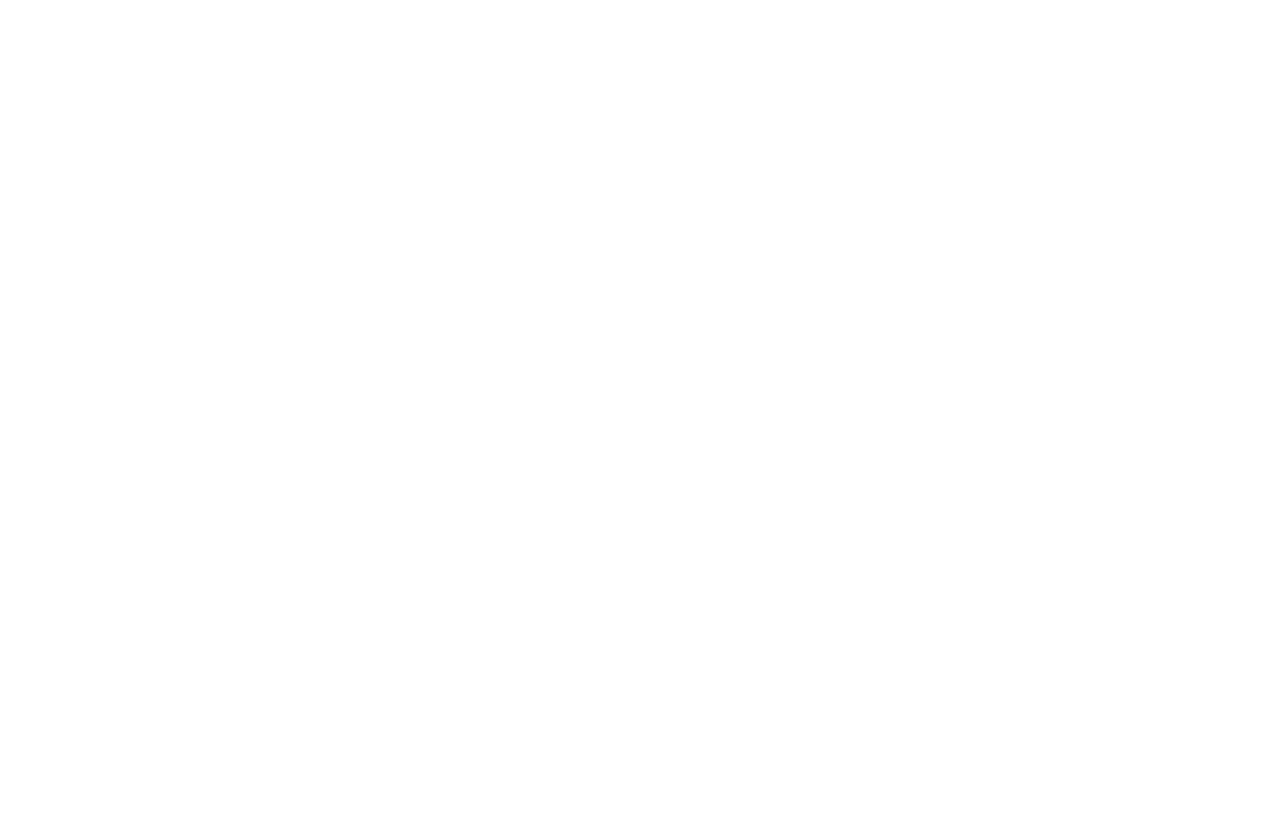
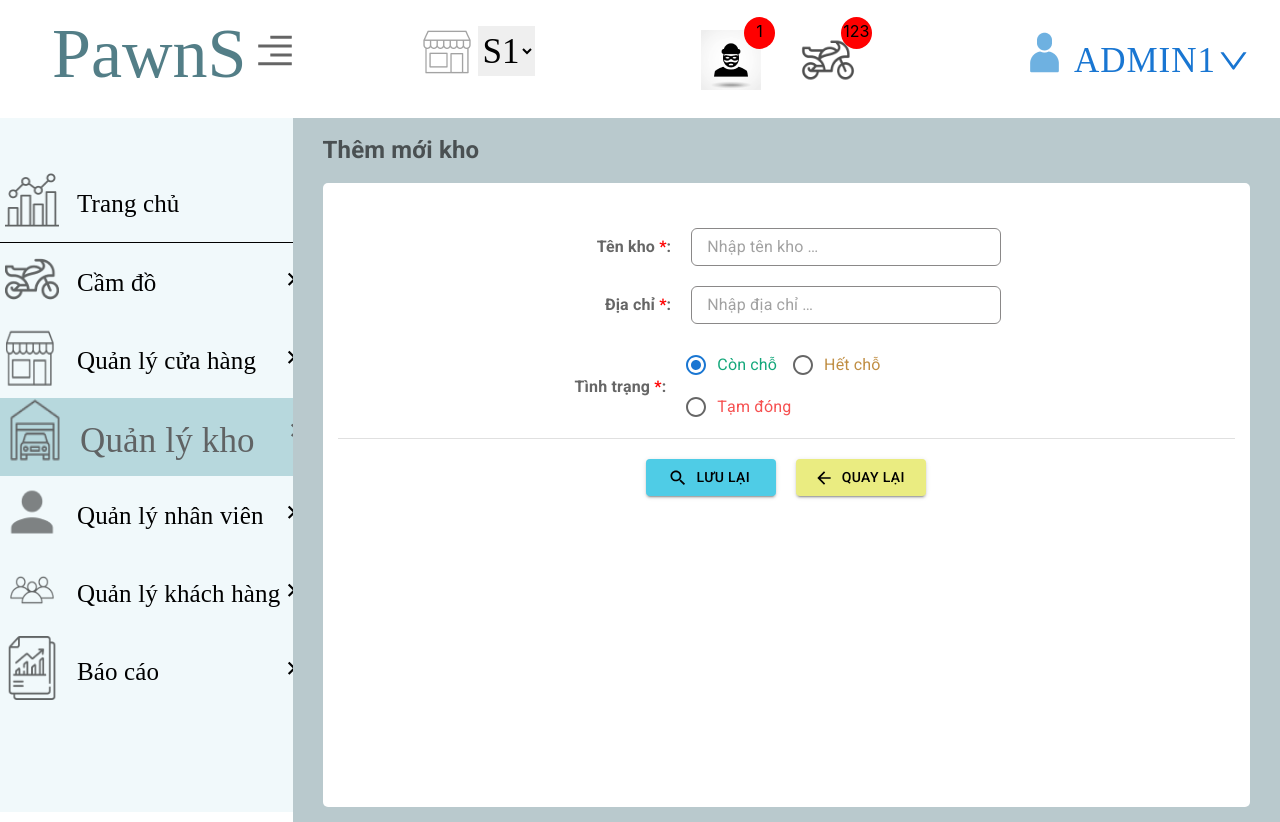
Before and after one commit to tran-van-cao-tung/cam-do-frontend, a React (Create React App) app: page /warehouse/add in a window 1280 px wide. Before the commit this address had no page. Before the commit the page ends 800 px from the top, so only its background shows below. Built offline with nearby package versions, Linux system fonts and the light colour scheme; a web font is replaced by a local one.

Commit message:
add: layout add new warehouse

```diff
--- /dev/null
+++ b/src/Components/WareHouse/AddWareHouse/AddWareHouse.css
@@ -0,0 +1,102 @@
+.wareh-wrapper {
+    height: 100%;
+    display: flex;
+    flex-direction: column;
+}
+.wareh-title {
+    font-size: 24px;
+    margin-bottom: 16px;
+}
+
+.wareh-content {
+    display: block;
+    flex: 1;
+    padding: 15px;
+    background-color: white;
+    border-radius: 5px;
+}
+
+.add-section {
+    width: 30vw;
+    min-width: 430px;
+    display: flex;
+    flex-direction: column;
+    margin: 30px auto 0;
+}
+
+.add-status-group {
+    flex-direction: row;
+    align-items: center;
+    margin-bottom: 10px;
+}
+
+.add-status-group .label {
+    text-align: right;
+    width: 100px;
+    font-weight: bold;
+    font-size: 16px;
+    margin-right: 20px;
+}
+
+.add-status-group .radio-available {
+    color: var(--color-success);
+}
+.add-status-group .radio-full {
+    color: var(--color-warning);
+}
+.add-status-group .radio-closed {
+    color: var(--color-error);
+}
+
+.add-input-group {
+    display: flex;
+    flex-direction: row;
+    align-items: baseline;
+    margin-bottom: 20px;
+}
+
+.add-input-group .label {
+    width: 100px;
+    margin-right: 20px;
+    text-align: right;
+    font-weight: bold;
+}
+
+.add-input {
+    flex: 1;
+    padding: 2px 15px;
+    border: 1px solid #8a8888;
+    border-radius: 6px;
+}
+
+.add-actions {
+    width: 30vw;
+    min-width: 430px;
+    display: flex;
+    justify-content: center;
+    flex-direction: row;
+    margin: 10px auto 0;
+}
+
+.add-actions .save-btn,
+.add-actions .back-btn {
+    margin-top: 10px;
+    width: 130px;
+    background-color: #4fcce6;
+    color: black;
+}
+
+.add-actions .back-btn {
+    margin-left: 20px;
+    background-color: #eaec81;
+}
+
+.add-actions .save-btn:hover,
+.add-actions .back-btn:hover {
+    opacity: 0.9;
+    background-color: #4fcce6;
+}
+
+.add-actions .back-btn:hover {
+    background-color: #eaec81;
+}
--- /dev/null
+++ b/src/Components/WareHouse/AddWareHouse/AddWareHouse.js
@@ -0,0 +1,113 @@
+import Button from "@mui/material/Button";
+import Radio from "@mui/material/Radio";
+import RadioGroup from "@mui/material/RadioGroup";
+import FormControlLabel from "@mui/material/FormControlLabel";
+import FormControl from "@mui/material/FormControl";
+import FormLabel from "@mui/material/FormLabel";
+import InputBase from "@mui/material/InputBase";
+import SearchIcon from "@mui/icons-material/Search";
+import ArrowBackIcon from "@mui/icons-material/ArrowBack";
+import { Divider, FormHelperText, StyledEngineProvider } from "@mui/material";
+
+import "./AddWareHouse.css";
+import { useState } from "react";
+
+const WareHouse = () => {
+    const [statusFilter, setStatusFilter] = useState("available");
+
+    const handleStatusFilter = (e) => {
+        setStatusFilter(e.target.value);
+    };
+
+    return (
+        <StyledEngineProvider injectFirst>
+            <div className="wareh-wrapper">
+                <h4 className="wareh-title">Thêm mới kho</h4>
+
+                <div className="wareh-content">
+                    <div className="add-section">
+                        <FormControl className="add-input-group">
+                            <FormLabel className="label">
+                                Tên kho&nbsp;<label style={{ color: "red" }}>*</label>:
+                            </FormLabel>
+                            <InputBase
+                                placeholder="Nhập tên kho …"
+                                inputProps={{ "aria-label": "search" }}
+                                className="add-input"
+                            />
+                            {/* <FormHelperText id="component-error-text">
+                                Error
+                            </FormHelperText> */}
+                        </FormControl>
+
+                        <FormControl className="add-input-group">
+                            <FormLabel className="label">
+                                Địa chỉ&nbsp;<label style={{ color: "red" }}>*</label>:
+                            </FormLabel>
+                            <InputBase
+                                placeholder="Nhập địa chỉ …"
+                                inputProps={{ "aria-label": "search" }}
+                                className="add-input"
+                            />
+                        </FormControl>
+
+                        <FormControl className="add-status-group">
+                            <FormLabel className="label">
+                                Tình trạng&nbsp;<label style={{ color: "red" }}>*</label>:
+                            </FormLabel>
+                            <RadioGroup
+                                row
+                                defaultValue={statusFilter}
+                                name="status"
+                                value={statusFilter}
+                                onChange={handleStatusFilter}
+                            >
+                                <FormControlLabel
+                                    value="available"
+                                    control={<Radio />}
+                                    label="Còn chỗ"
+                                    className="radio-available"
+                                />
+                                <FormControlLabel
+                                    value="full"
+                                    control={<Radio />}
+                                    label="Hết chỗ"
+                                    className="radio-full"
+                                />
+                                <FormControlLabel
+                                    value="closed"
+                                    control={<Radio />}
+                                    label="Tạm đóng"
+                                    className="radio-closed"
+                                />
+                            </RadioGroup>
+                        </FormControl>
+                    </div>
+
+                    <Divider />
+
+                    <div className="add-actions">
+                        <Button
+                            className="save-btn"
+                            variant="contained"
+                            startIcon={<SearchIcon />}
+                        >
+                            Lưu lại
+                        </Button>
+
+                        <Button
+                            className="back-btn"
+                            variant="contained"
+                            startIcon={<ArrowBackIcon />}
+                            href="/warehouse"
+                        >
+                            Quay lại
+                        </Button>
+                    </div>
+                </div>
+            </div>
+        </StyledEngineProvider>
+    );
+};
+
+export default WareHouse;
--- /dev/null
+++ b/src/Components/WareHouse/AddWareHouse/index.js
@@ -0,0 +1 @@
+export { default } from "./AddWareHouse";
--- a/src/Components/WareHouse/WareHouse.js
+++ b/src/Components/WareHouse/ListWareHouse/WareHouse.js
@@ -17,7 +17,7 @@
 import Paper from "@mui/material/Paper";
 
 import "./WareHouse.css";
-import editIcon from "../../asset/img/edit.png";
+import editIcon from "../../../asset/img/edit.png";
 import { useState } from "react";
 
 const WareHouse = () => {
@@ -64,7 +64,11 @@
 
                 <div className="wareh-content">
                     <div className="actions-section">
-                        <Button variant="contained" className="add-btn">
+                        <Button
+                            href="/warehouse/add"
+                            variant="contained"
+                            className="add-btn"
+                        >
                             Thêm mới
                         </Button>
                     </div>
--- /dev/null
+++ b/src/Components/WareHouse/ListWareHouse/index.js
@@ -0,0 +1 @@
+export { default } from "./WareHouse";
```
Also changed, not shown: src/routes/index.js (+6 -1 lines), src/Components/WareHouse/ListWareHouse/WareHouse.css (renamed from src/Components/WareHouse/WareHouse.css).
